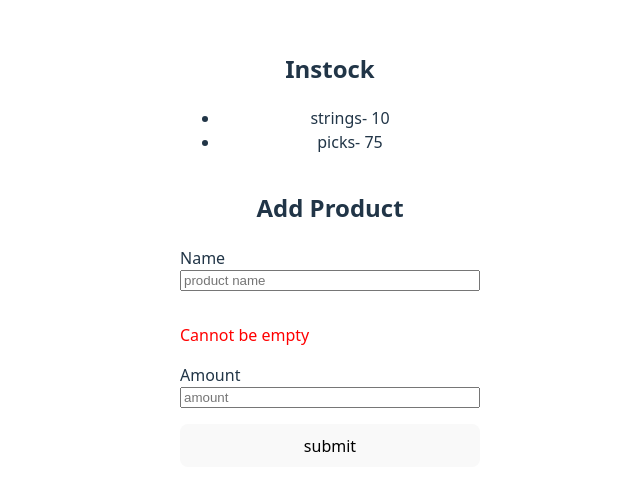
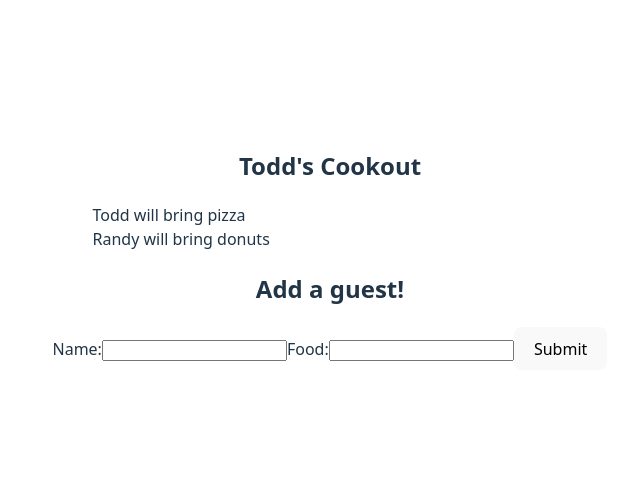
Before and after one commit to quasarblues/react-forms-playground, a React (Vite) app: page / in a window 1280 px wide. Shown: the part 151-642 px from the top of the page, without its empty margins (310-950 px from the left). Built offline with nearby package versions, Linux system fonts and the light colour scheme.

Commit message:
Added CookoutList.jsx and CookoutForm.jsx

```diff
--- a/src/App.jsx
+++ b/src/App.jsx
@@ -1,13 +1,14 @@
-import './App.css'
-import UsernameForm from './UsernameForm'
-import SignUpForm from './SignUpForm'
-import ProductList from './ProductList'
+import './App.css';
+import UsernameForm from './UsernameForm';
+import SignUpForm from './SignUpForm';
+import ProductList from './ProductList';
+import CookoutList from './CookoutList';
 
 function App() {
 
   return (
     <>
-      <ProductList />
+      <CookoutList />
     </>
   )
 }
--- /dev/null
+++ b/src/CookoutForm.jsx
@@ -0,0 +1,44 @@
+import { useState } from "react";
+
+export default function CookoutForm({ addGuest }) {
+    const [formData, setFormData] = useState({ name: "", food: "" });
+
+    const handleChange = (e) => {
+        setFormData(currentVal => {
+            return {
+                ...currentVal,
+                [e.target.name]: e.target.value
+            };
+        });
+    };
+
+    const handleSubmit = (e) => {
+        e.preventDefault();
+        addGuest(formData);
+        setFormData({ name: "", food: "" });
+    }
+
+    return (
+        <form onSubmit={handleSubmit}>
+            <h2>Add a guest!</h2>
+            <label htmlFor="name">Name:</label>
+            <input
+                type="text"
+                name="name"
+                id="name"
+                value={formData.name}
+                onChange={handleChange}
+            />
+
+            <label htmlFor="food">Food:</label>
+            <input
+                type="text"
+                name="food"
+                id="food"
+                value={formData.food}
+                onChange={handleChange}
+            />
+            <button>Submit</button>
+        </form>
+    )
+}
--- /dev/null
+++ b/src/CookoutList.jsx
@@ -0,0 +1,29 @@
+import { useState } from "react";
+import { v4 as uuidv4 } from 'uuid';
+import CookoutForm from "./CookoutForm";
+
+export default function CookoutList() {
+
+    const [guests, setGuests] = useState([
+        { id: uuidv4(), name: 'Todd', food: 'pizza' },
+        { id: uuidv4(), name: 'Randy', food: 'donuts' }
+    ])
+
+    const addGuest = (guest) => {
+        setGuests(currGuest => {
+            return [...currGuest, { ...guest, id: uuidv4() }];
+        });
+    };
+
+    return (
+        <div>
+            <h2>Todd's Cookout</h2>
+            <ul>
+                {guests.map(g => (
+                    <li key={g.id} style={{ listStyle: 'none', textAlign: 'left' }}>{g.name} will bring {g.food}</li>
+                ))}
+            </ul>
+            <CookoutForm addGuest={addGuest} />
+        </div>
+    )
+}
```
